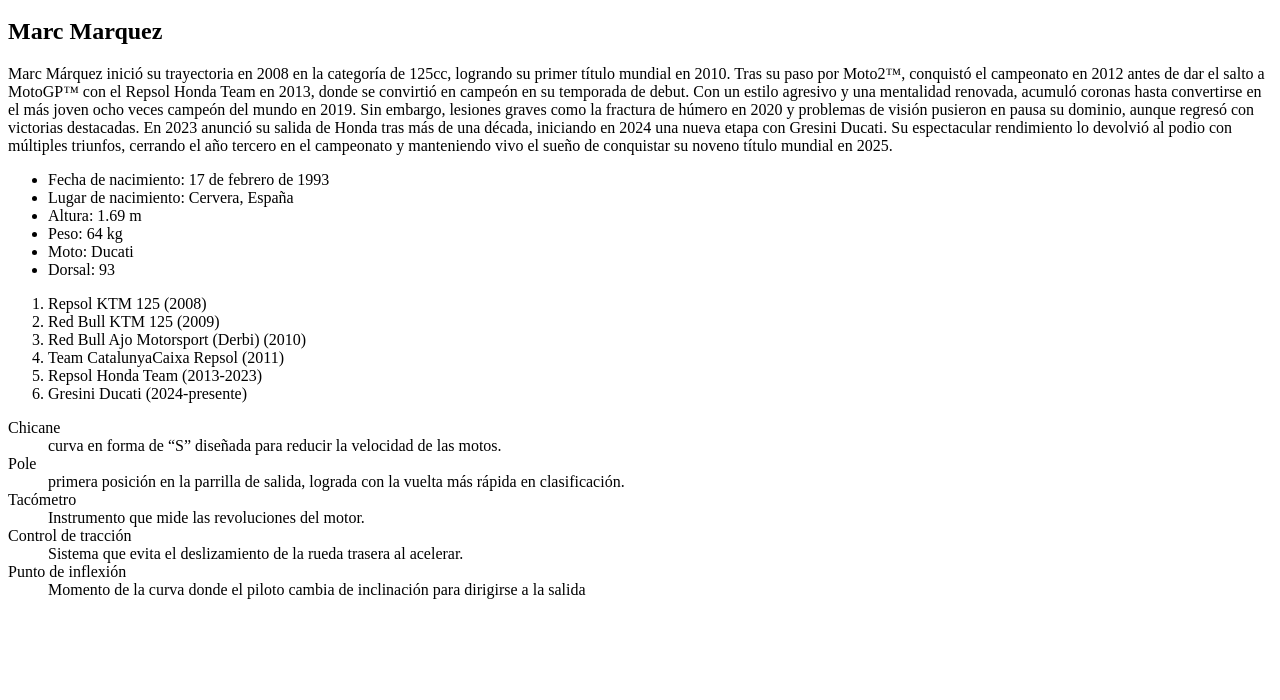
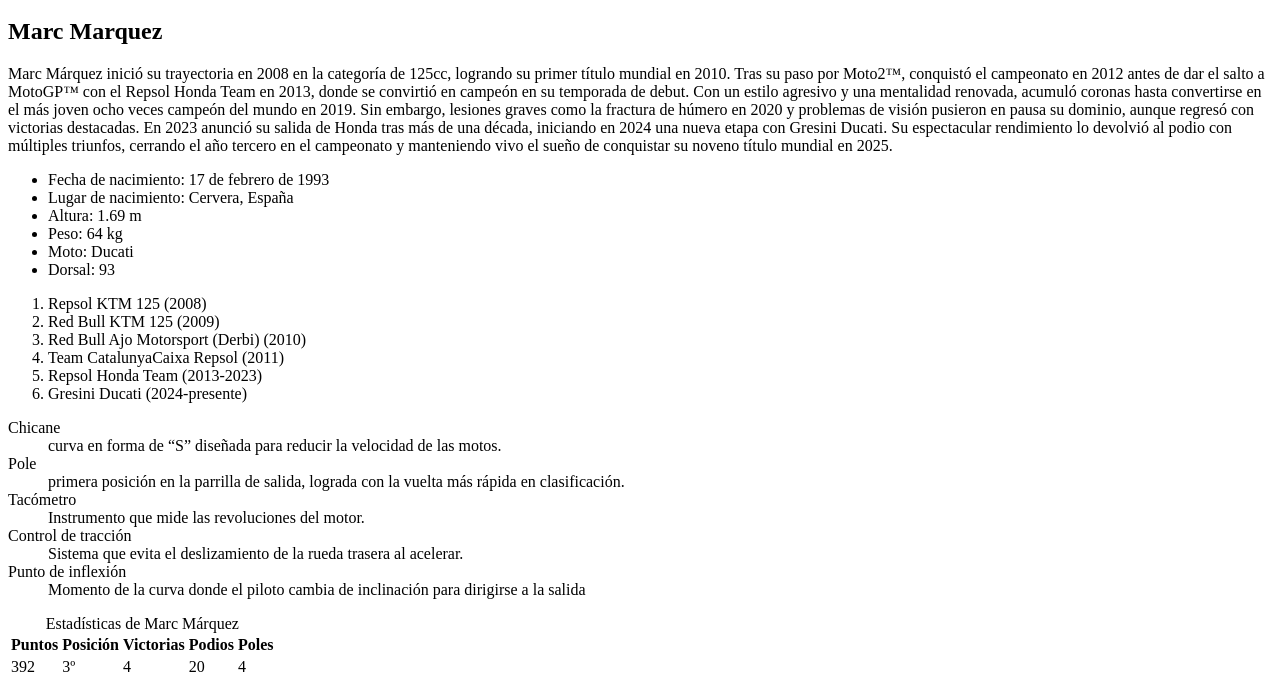
Before and after one commit to adriMB200/MotoGP-Desktop, a plain HTML site: page piloto.html in a window 1280 px wide. Shown: the part 100-800 px from the top of the page. Drawn offline with Linux system fonts and the light colour scheme.

Commit message:
Ejercicio 12

```diff
--- a/piloto.html
+++ b/piloto.html
@@ -70,5 +70,23 @@
         <dd>Momento de la curva donde el piloto cambia de inclinación para dirigirse a la salida</dd>
     </dl>
 
+    <table>
+        <caption>Estadísticas de Marc Márquez</caption>
+    <thead>
+        <tr>
+            <th id="n"> Puntos
+            <th> Posición
+            <th> Victorias
+            <th> Podios
+            <th> Poles
+    <tbody>
+        <tr>
+            <td> 392
+            <td> 3º
+            <td> 4
+            <td> 20
+            <td> 4
+    </table>
+
 </body>
 </html>
```
